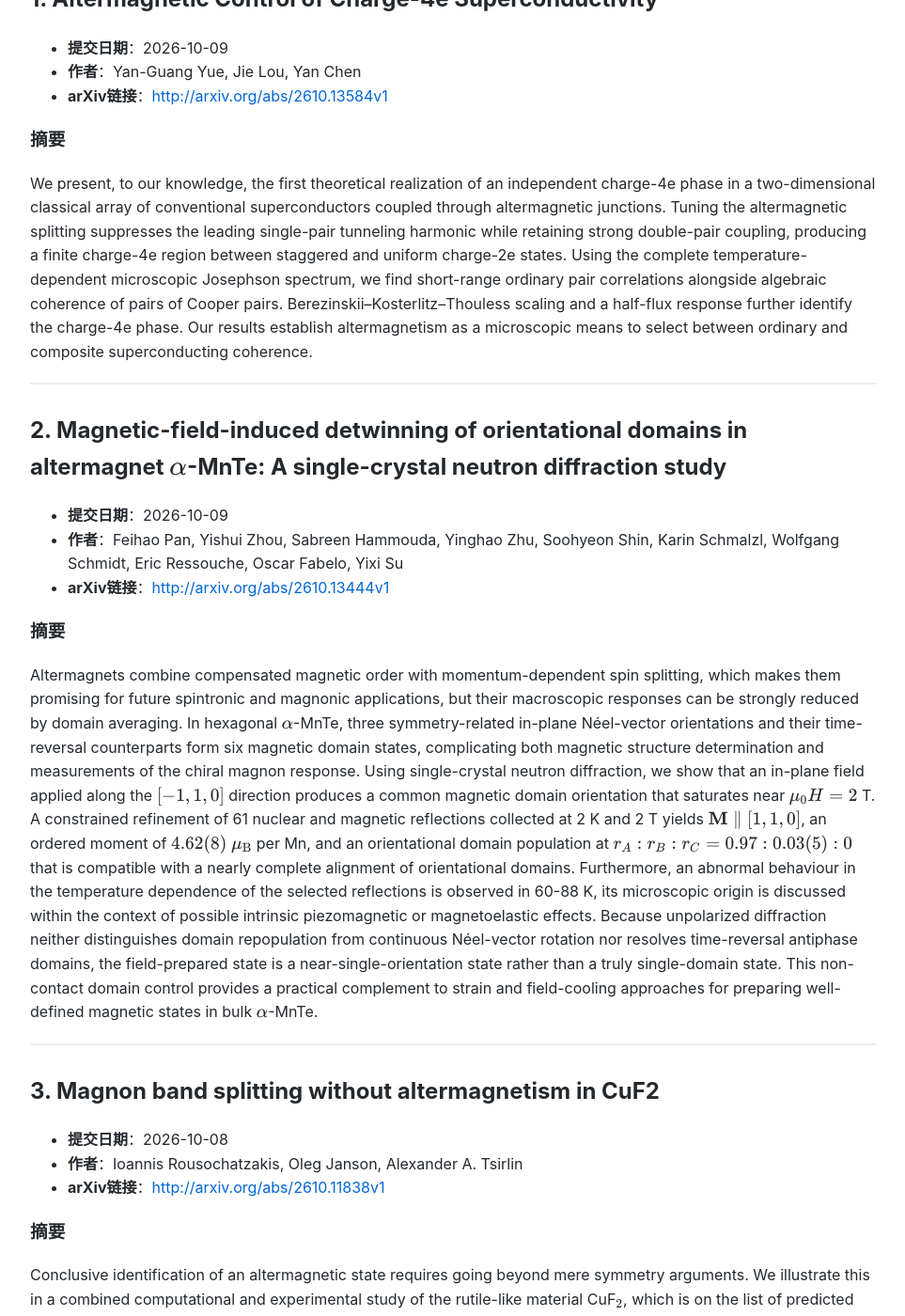
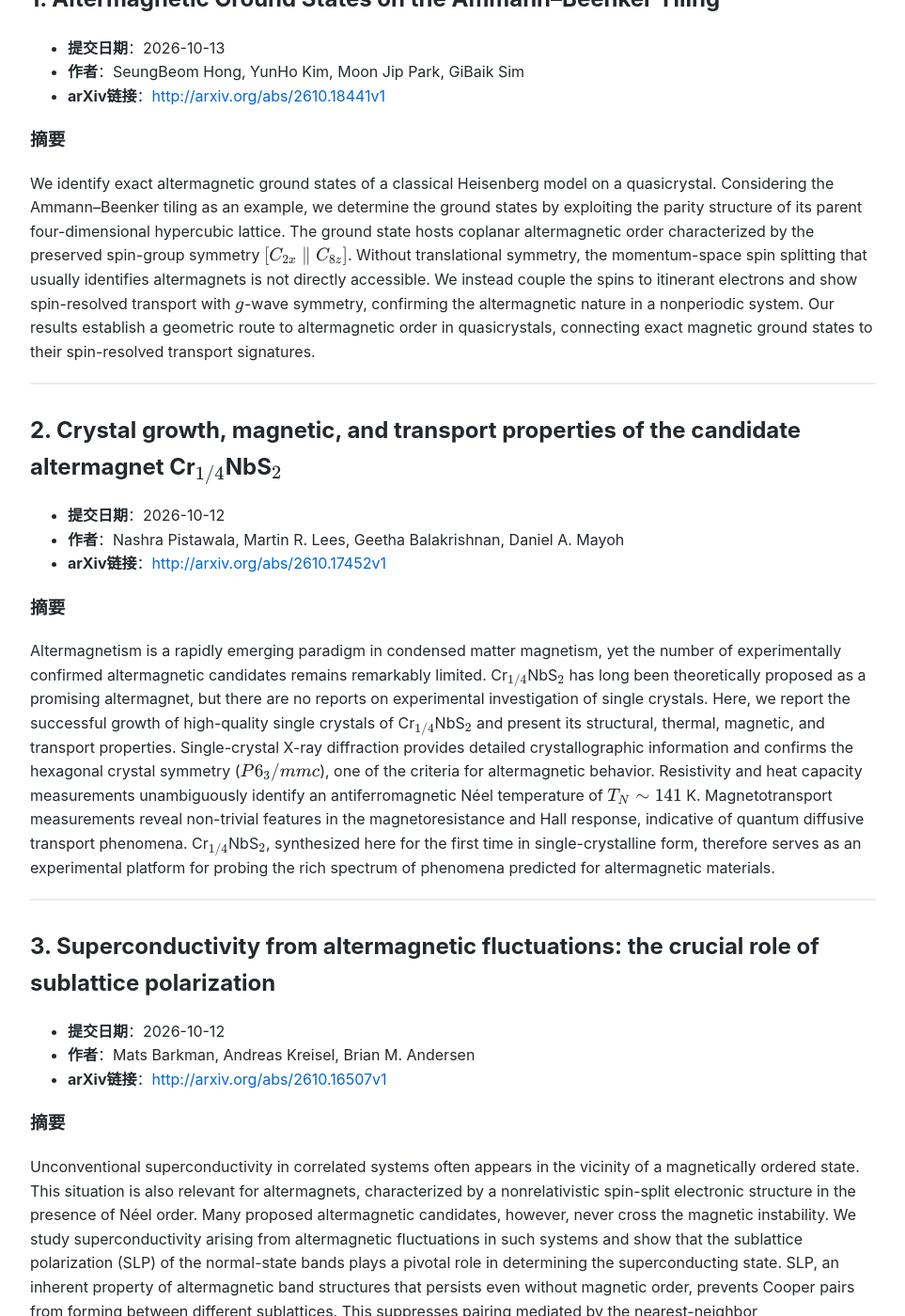
Before and after one commit to yangke25491/daily-arxiv-altermagnetic, a Jekyll site: the page built from index.md, in a window 1280 px wide and 1400 px high, scrolled down 222 px. Shown: the whole window at 94% size, without its empty margins (158-1121 px from the left). Built offline with Jekyll 4.4.1, drawn with Linux system fonts in a browser that asks for light colours; some of the changed text lies outside the part shown.

Commit message:
Automated update: arXiv papers

```diff
--- a/index.md
+++ b/index.md
@@ -5,12 +5,45 @@ title: 交错磁论文
 
 # 凝聚态物理-交错磁(Altermagnetic)相关论文
 
-> 检索时间范围：**2026-09-13 至 2026-10-13**
-> 数据检索到 **22** 篇相关论文，按提交时间降序排列
+> 检索时间范围：**2026-09-14 至 2026-10-14**
+> 数据检索到 **23** 篇相关论文，按提交时间降序排列
 
 ---
 
-## 1. Altermagnetic Control of Charge-4e Superconductivity
+## 1. Altermagnetic Ground States on the Ammann--Beenker Tiling
+
+- **提交日期**：2026-10-13
+- **作者**：SeungBeom Hong, YunHo Kim, Moon Jip Park, GiBaik Sim
+- **arXiv链接**：[http://arxiv.org/abs/2610.18441v1](http://arxiv.org/abs/2610.18441v1)
+
+### 摘要
+We identify exact altermagnetic ground states of a classical Heisenberg model on a quasicrystal. Considering the Ammann--Beenker tiling as an example, we determine the ground states by exploiting the parity structure of its parent four-dimensional hypercubic lattice. The ground state hosts coplanar altermagnetic order characterized by the preserved spin-group symmetry $[C\_{2x}\parallel C\_{8z}]$. Without translational symmetry, the momentum-space spin splitting that usually identifies altermagnets is not directly accessible. We instead couple the spins to itinerant electrons and show spin-resolved transport with $g$-wave symmetry, confirming the altermagnetic nature in a nonperiodic system. Our results establish a geometric route to altermagnetic order in quasicrystals, connecting exact magnetic ground states to their spin-resolved transport signatures.
+
+---
+
+## 2. Crystal growth, magnetic, and transport properties of the candidate altermagnet Cr${}\_{1/4}$NbS${}\_{2}$
+
+- **提交日期**：2026-10-12
+- **作者**：Nashra Pistawala, Martin R. Lees, Geetha Balakrishnan, Daniel A. Mayoh
+- **arXiv链接**：[http://arxiv.org/abs/2610.17452v1](http://arxiv.org/abs/2610.17452v1)
+
+### 摘要
+Altermagnetism is a rapidly emerging paradigm in condensed matter magnetism, yet the number of experimentally confirmed altermagnetic candidates remains remarkably limited. Cr${}\_{1/4}$NbS${}\_2$ has long been theoretically proposed as a promising altermagnet, but there are no reports on experimental investigation of single crystals. Here, we report the successful growth of high-quality single crystals of Cr${}\_{1/4}$NbS${}\_2$ and present its structural, thermal, magnetic, and transport properties. Single-crystal X-ray diffraction provides detailed crystallographic information and confirms the hexagonal crystal symmetry ($P6\_3/mmc$), one of the criteria for altermagnetic behavior. Resistivity and heat capacity measurements unambiguously identify an antiferromagnetic Néel temperature of $T\_N \sim 141$ K. Magnetotransport measurements reveal non-trivial features in the magnetoresistance and Hall response, indicative of quantum diffusive transport phenomena. Cr${}\_{1/4}$NbS${}\_2$, synthesized here for the first time in single-crystalline form, therefore serves as an experimental platform for probing the rich spectrum of phenomena predicted for altermagnetic materials.
+
+---
+
+## 3. Superconductivity from altermagnetic fluctuations: the crucial role of sublattice polarization
+
+- **提交日期**：2026-10-12
+- **作者**：Mats Barkman, Andreas Kreisel, Brian M. Andersen
+- **arXiv链接**：[http://arxiv.org/abs/2610.16507v1](http://arxiv.org/abs/2610.16507v1)
+
+### 摘要
+Unconventional superconductivity in correlated systems often appears in the vicinity of a magnetically ordered state. This situation is also relevant for altermagnets, characterized by a nonrelativistic spin-split electronic structure in the presence of Néel order. Many proposed altermagnetic candidates, however, never cross the magnetic instability. We study superconductivity arising from altermagnetic fluctuations in such systems and show that the sublattice polarization (SLP) of the normal-state bands plays a pivotal role in determining the superconducting state. SLP, an inherent property of altermagnetic band structures that persists even without magnetic order, prevents Cooper pairs from forming between different sublattices. This suppresses pairing mediated by the nearest-neighbor antiferromagnetic exchange, which favors spin-singlet superconductivity, and leaves longer-range same-sublattice bonds dominant. When the next-nearest-neighbor exchange is ferromagnetic, as expected for frustration-free Néel order, this results in spin-triplet superconductivity. This mechanism is fundamentally different from that in altermagnets with long-range Néel order, where the spin-split Fermi surfaces favor equal-spin pairing. Finally, when longer-range interactions in the disordered phase instead favor singlet pairing, SLP leads to singlet states with characteristic properties distinct from nearest-neighbor pairing states.
+
+---
+
+## 4. Altermagnetic Control of Charge-4e Superconductivity
 
 - **提交日期**：2026-10-09
 - **作者**：Yan-Guang Yue, Jie Lou, Yan Chen
@@ -76,7 +109,7 @@ In this work we study phenomenological Landau theories of non-relativistic magne
 
 ---
 
-## 7. Magnetic Order from First-Principles Linear Response
+## 10. Magnetic Order from First-Principles Linear Response
 
 - **提交日期**：2026-10-07
 - **作者**：Yaroslav Zhumagulov, Emiliano Cruz-Aranda, Denis Kochan, Oleg V. Yazyev
@@ -98,7 +131,7 @@ We investigate collective modes in charge-neutral altermagnetic superconductors
 
 ---
 
-## 9. Designing Strongly Correlated Quantum Phases of Matter with Foundation Neural-Network Quantum States
+## 12. Designing Strongly Correlated Quantum Phases of Matter with Foundation Neural-Network Quantum States
 
 - **提交日期**：2026-09-30
 - **作者**：Alessandro Sinibaldi, Luciano Loris Viteritti, Riccardo Rende, Federico Becca, Giuseppe Carleo
@@ -109,7 +142,7 @@ Designing a material with a desired property amounts to solving an inverse probl
 
 ---
 
-## 10. Entropy-Driven Altermagnetism from Thermal Magnons
+## 13. Entropy-Driven Altermagnetism from Thermal Magnons
 
 - **提交日期**：2026-09-30
 - **作者**：Tanaya Halder, Ashis K. Nandy, Anamitra Mukherjee
```
Also changed, not shown: other parts of index.md (+16 -38 lines).
